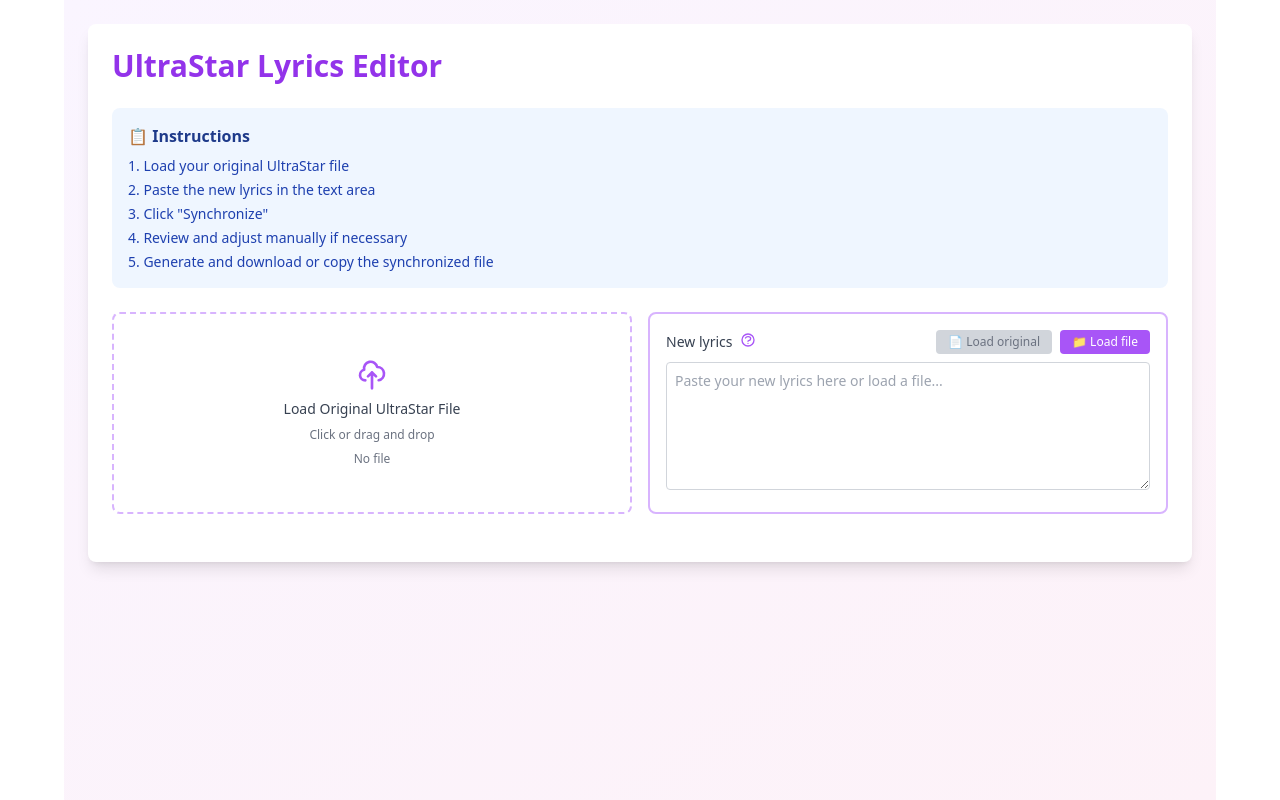
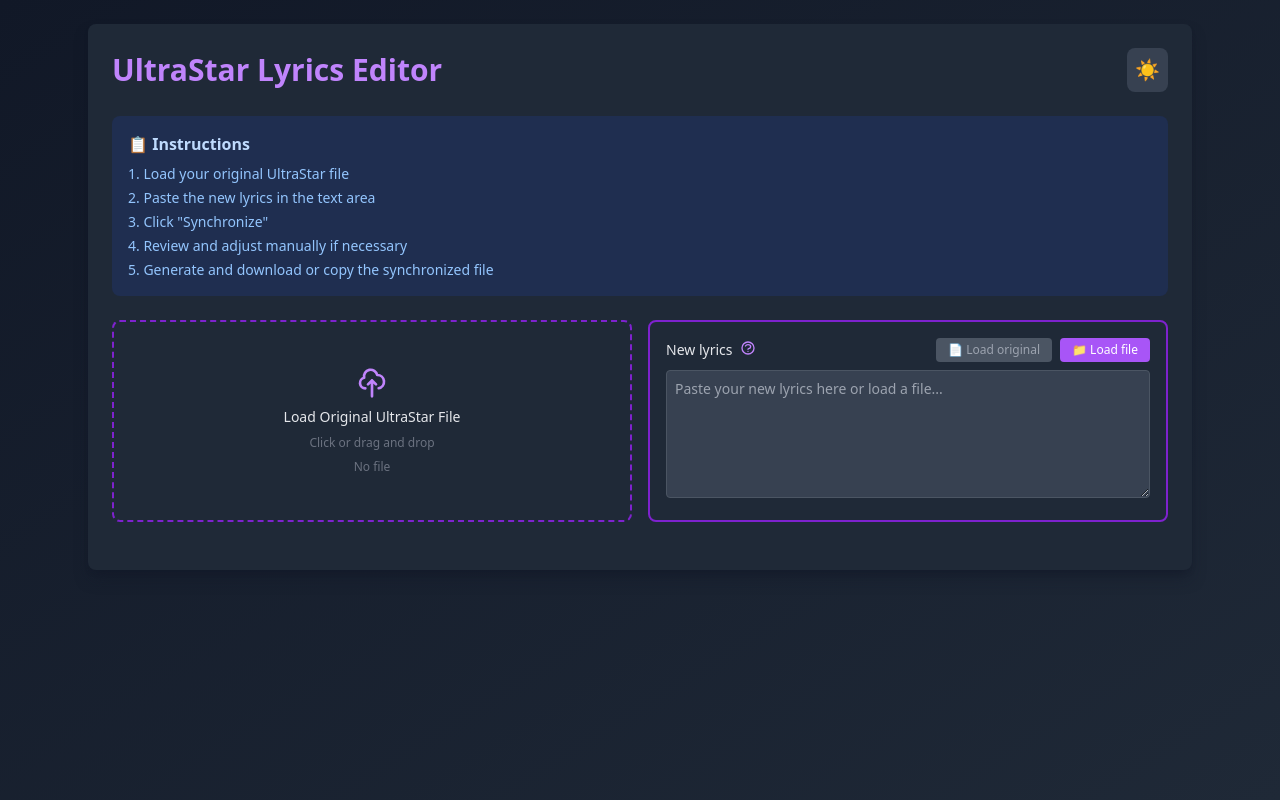
Before and after one commit to le-yams/ultrastar-lyrics-editor, a React (Vite) app: page / in a window 1280 px wide. Built offline with nearby package versions, Linux system fonts and the light colour scheme.

Commit message:
feat: dark and light themes

```diff
--- a/src/lyrics-editor/App.jsx
+++ b/src/lyrics-editor/App.jsx
@@ -27,6 +27,31 @@
         <path strokeLinecap="round" strokeLinejoin="round" strokeWidth={2} d="M8.228 9c.549-1.165 2.03-2 3.772-2 2.21 0 4 1.343 4 3 0 1.4-1.278 2.575-3.006 2.907-.542.104-.994.54-.994 1.093m0 3h.01M21 12a9 9 0 11-18 0 9 9 0 0118 0z" />
     </svg>
 );
+
+// ============================================================================
+// THEME TOGGLE COMPONENT
+// ============================================================================
+const ThemeToggle = () => {
+    const [isDark, setIsDark] = useState(() => document.documentElement.classList.contains('dark'));
+
+    const toggle = () => {
+        const newIsDark = !isDark;
+        setIsDark(newIsDark);
+        document.documentElement.classList.toggle('dark', newIsDark);
+        localStorage.theme = newIsDark ? 'dark' : 'light';
+    };
+
+    return (
+        <button
+            onClick={toggle}
+            className="p-2 rounded-lg bg-gray-200 dark:bg-gray-700 hover:bg-gray-300 dark:hover:bg-gray-600 transition-colors text-xl"
+            aria-label="Toggle theme"
+            type="button"
+        >
+            {isDark ? '☀️' : '🌙'}
+        </button>
+    );
+};
 
 // ============================================================================
 // NOTIFICATION COMPONENT
@@ -65,16 +90,16 @@
     return (
         <label
             className={`border-2 border-dashed rounded-lg transition-colors cursor-pointer flex flex-col items-center justify-center p-4 min-h-[150px] ${
-                isDragging ? 'border-purple-500 bg-purple-100' : 'border-purple-300 bg-white'
+                isDragging ? 'border-purple-500 bg-purple-100 dark:bg-purple-900/30' : 'border-purple-300 dark:border-purple-700 bg-white dark:bg-gray-800'
             }`}
             onDragOver={onDragOver}
             onDragLeave={onDragLeave}
             onDrop={onDrop}
         >
-            <div className="text-purple-500 mb-2">
+            <div className="text-purple-500 dark:text-purple-400 mb-2">
                 <Upload />
             </div>
-            <span className="text-sm font-medium text-gray-700 mb-2">
+            <span className="text-sm font-medium text-gray-700 dark:text-gray-200 mb-2">
                 Load Original UltraStar File
             </span>
             <span className="text-xs text-gray-500 mb-2">
@@ -89,12 +114,12 @@
             {fileInfo.lineCount > 0 ? (
                 <div className="text-center">
                     {fileInfo.title && (
-                        <div className="text-sm font-semibold text-purple-700">
+                        <div className="text-sm font-semibold text-purple-700 dark:text-purple-400">
                             {fileInfo.title}
                         </div>
                     )}
                     {fileInfo.artist && (
-                        <div className="text-sm text-purple-600">
+                        <div className="text-sm text-purple-600 dark:text-purple-400">
                             {fileInfo.artist}
                         </div>
                     )}
@@ -114,16 +139,16 @@
 // ============================================================================
 const LyricsEditor = ({ lyrics, onChange, onLoadFile, onLoadOriginal, hasOriginalFile }) => {
     return (
-        <div className="border-2 border-purple-300 rounded-lg p-4">
+        <div className="border-2 border-purple-300 dark:border-purple-700 rounded-lg p-4">
             <div className="flex items-center justify-between mb-2">
                 <div className="flex items-center gap-2">
-                    <label className="text-sm font-medium text-gray-700">
+                    <label className="text-sm font-medium text-gray-700 dark:text-gray-200">
                         New lyrics
                     </label>
                     <div className="relative group">
                         <button
                             type="button"
-                            className="text-purple-500 hover:text-purple-700 transition focus:outline-none focus:ring-2 focus:ring-purple-500 rounded"
+                            className="text-purple-500 dark:text-purple-400 hover:text-purple-700 dark:hover:text-purple-300 transition focus:outline-none focus:ring-2 focus:ring-purple-500 rounded"
                             aria-label="Help"
                         >
                             <HelpIcon className="w-4 h-4" />
@@ -148,7 +173,7 @@
                         disabled={!hasOriginalFile}
                         className={`px-3 py-1 rounded text-xs transition ${
                             !hasOriginalFile
-                                ? 'bg-gray-300 text-gray-500 cursor-not-allowed'
+                                ? 'bg-gray-300 dark:bg-gray-600 text-gray-500 dark:text-gray-400 cursor-not-allowed'
                                 : 'bg-blue-500 text-white hover:bg-blue-600'
                         }`}
                         title="Load original lyrics with syllable separators"
@@ -167,7 +192,7 @@
                 </div>
             </div>
             <textarea
-                className="w-full h-32 p-2 border border-gray-300 rounded text-sm"
+                className="w-full h-32 p-2 border border-gray-300 dark:border-gray-600 rounded text-sm bg-white dark:bg-gray-700 text-gray-900 dark:text-gray-200"
                 placeholder="Paste your new lyrics here or load a file..."
                 value={lyrics}
                 onChange={onChange}
@@ -181,14 +206,14 @@
 // ============================================================================
 const TextInput = ({ label, value, onChange, placeholder }) => (
     <div>
-        <label className="block text-sm font-medium text-gray-700 mb-2">
+        <label className="block text-sm font-medium text-gray-700 dark:text-gray-200 mb-2">
             {label}
         </label>
         <input
             type="text"
             value={value}
             onChange={(e) => onChange(e.target.value)}
-            className="w-full px-3 py-2 border border-purple-300 rounded-lg text-sm focus:outline-none focus:ring-2 focus:ring-purple-500"
+            className="w-full px-3 py-2 border border-purple-300 dark:border-purple-700 rounded-lg text-sm focus:outline-none focus:ring-2 focus:ring-purple-500 bg-white dark:bg-gray-700 text-gray-900 dark:text-gray-200"
             placeholder={placeholder}
         />
     </div>
@@ -218,7 +243,7 @@
 // ============================================================================
 const TimeInput = ({ label, value, onChange, min = 0, max }) => (
     <div className="flex-1">
-        <label className="block text-xs text-gray-600 mb-1">{label}</label>
+        <label className="block text-xs text-gray-600 dark:text-gray-400 mb-1">{label}</label>
         <input
             type="number"
             min={min}
@@ -231,7 +256,7 @@
                     : Math.max(min, val);
                 onChange(bounded);
             }}
-            className="w-full px-3 py-2 border border-purple-300 rounded-lg text-sm focus:outline-none focus:ring-2 focus:ring-purple-500"
+            className="w-full px-3 py-2 border border-purple-300 dark:border-purple-700 rounded-lg text-sm focus:outline-none focus:ring-2 focus:ring-purple-500 bg-white dark:bg-gray-700 text-gray-900 dark:text-gray-200"
             placeholder="0"
         />
     </div>
@@ -245,7 +270,7 @@
 
     return (
         <div>
-            <label className="block text-sm font-medium text-gray-700 mb-2">
+            <label className="block text-sm font-medium text-gray-700 dark:text-gray-200 mb-2">
                 GAP (delay before the song starts)
             </label>
             <div className="flex gap-2 items-center">
@@ -294,10 +319,10 @@
 
     return (
         <div className="mb-6">
-            <h2 className="text-xl font-semibold text-purple-600 mb-3">
+            <h2 className="text-xl font-semibold text-purple-600 dark:text-purple-400 mb-3">
                 Preview and Edit
             </h2>
-            <div className="bg-gray-50 rounded-lg p-4 max-h-96 overflow-y-auto">
+            <div className="bg-gray-50 dark:bg-gray-700 rounded-lg p-4 max-h-96 overflow-y-auto">
                 {syncedLines.map((item, index) => {
                     if (item.type === 'break') {
                         return (
@@ -309,7 +334,7 @@
 
                     if (item.type === 'end') {
                         return (
-                            <div key={index} className="text-gray-600 font-bold text-sm py-1">
+                            <div key={index} className="text-gray-600 dark:text-gray-400 font-bold text-sm py-1">
                                 {item.line}
                             </div>
                         );
@@ -327,7 +352,7 @@
                         return (
                             <div key={index} className="flex items-center gap-2 py-1">
                                 {timing ? (
-                                    <span className="text-xs font-mono text-purple-600 w-12 flex-shrink-0 font-semibold">
+                                    <span className="text-xs font-mono text-purple-600 dark:text-purple-400 w-12 flex-shrink-0 font-semibold">
                                         {TimeConverter.formatTime(timing.minutes, timing.seconds)}
                                     </span>
                                 ) : (
@@ -336,14 +361,14 @@
                                 <span className="text-xs text-gray-500 w-16 flex-shrink-0">
                                     {parsed.type} {parsed.start}
                                 </span>
-                                <span className="text-xs text-blue-600 w-32 flex-shrink-0 italic truncate" title={item.original}>
+                                <span className="text-xs text-blue-600 dark:text-blue-400 w-32 flex-shrink-0 italic truncate" title={item.original}>
                                     {item.original}
                                 </span>
                                 <input
                                     type="text"
                                     value={parsed.text}
                                     onChange={(e) => onLineUpdate(index, e.target.value)}
-                                    className="flex-1 px-2 py-1 border border-gray-300 rounded text-sm"
+                                    className="flex-1 px-2 py-1 border border-gray-300 dark:border-gray-600 rounded text-sm bg-white dark:bg-gray-800 text-gray-900 dark:text-gray-200"
                                     placeholder="Enter text..."
                                 />
                             </div>
@@ -351,7 +376,7 @@
                     }
 
                     return (
-                        <div key={index} className="text-gray-600 text-sm py-1">
+                        <div key={index} className="text-gray-600 dark:text-gray-400 text-sm py-1">
                             {item.line}
                         </div>
                     );
@@ -368,12 +393,12 @@
     if (warnings.length === 0) return null;
 
     return (
-        <div className="mb-6 bg-yellow-50 border-l-4 border-yellow-400 p-4 rounded">
+        <div className="mb-6 bg-yellow-50 dark:bg-yellow-900/30 border-l-4 border-yellow-400 p-4 rounded">
             <div className="flex items-start">
-                <span className="text-yellow-600 text-xl mr-3">⚠</span>
+                <span className="text-yellow-600 dark:text-yellow-400 text-xl mr-3">⚠</span>
                 <div className="flex-1">
-                    <h3 className="text-sm font-semibold text-yellow-800 mb-2">Synchronization Warnings</h3>
-                    <ul className="text-sm text-yellow-700 space-y-1">
+                    <h3 className="text-sm font-semibold text-yellow-800 dark:text-yellow-200 mb-2">Synchronization Warnings</h3>
+                    <ul className="text-sm text-yellow-700 dark:text-yellow-300 space-y-1">
                         {warnings.map((warning, index) => (
                             <li key={index}>• {warning}</li>
                         ))}
@@ -631,17 +656,21 @@
     // RENDER
     // ========================================================================
     return (
-        <div className="w-full max-w-6xl mx-auto p-6 bg-gradient-to-br from-purple-50 to-pink-50 min-h-screen">
+        <div className="min-h-screen bg-gradient-to-br from-purple-50 to-pink-50 dark:from-gray-900 dark:to-gray-800">
             <NotificationToast notification={notification} />
+          <div className="w-full max-w-6xl mx-auto p-6">
 
-            <div className="bg-white rounded-lg shadow-lg p-6">
-                <h1 className="text-3xl font-bold text-purple-600 mb-6">
-                    UltraStar Lyrics Editor
-                </h1>
+            <div className="bg-white dark:bg-gray-800 rounded-lg shadow-lg dark:shadow-gray-900/50 p-6">
+                <div className="flex items-center justify-between mb-6">
+                    <h1 className="text-3xl font-bold text-purple-600 dark:text-purple-400">
+                        UltraStar Lyrics Editor
+                    </h1>
+                    <ThemeToggle />
+                </div>
 
-                <div className="mb-6 bg-blue-50 rounded-lg p-4">
-                    <h3 className="font-semibold text-blue-900 mb-2">📋 Instructions</h3>
-                    <ol className="text-sm text-blue-800 space-y-1 list-decimal list-inside">
+                <div className="mb-6 bg-blue-50 dark:bg-blue-900/30 rounded-lg p-4">
+                    <h3 className="font-semibold text-blue-900 dark:text-blue-200 mb-2">📋 Instructions</h3>
+                    <ol className="text-sm text-blue-800 dark:text-blue-300 space-y-1 list-decimal list-inside">
                         <li>Load your original UltraStar file</li>
                         <li>Paste the new lyrics in the text area</li>
                         <li>Click "Synchronize"</li>
@@ -695,7 +724,7 @@
                             disabled={ui.isLoading}
                             className={`px-6 py-3 rounded-lg font-semibold transition inline-flex items-center gap-2 ${
                                 ui.isLoading
-                                    ? 'bg-gray-400 cursor-not-allowed'
+                                    ? 'bg-gray-400 dark:bg-gray-600 cursor-not-allowed'
                                     : 'bg-purple-600 hover:bg-purple-700 text-white'
                             }`}
                             type="button"
@@ -715,7 +744,7 @@
                                 </>
                             )}
                         </button>
-                        <p className="text-xs text-gray-600 mt-2">
+                        <p className="text-xs text-gray-600 dark:text-gray-400 mt-2">
                             Lyrics will be aligned to original timings
                         </p>
                     </div>
@@ -753,6 +782,7 @@
                     </div>
                 )}
             </div>
+          </div>
         </div>
     );
 }
```
Also changed, not shown: src/index.html (+30 -8 lines), src/lyrics-editor/index.html (+8 -0 lines).
